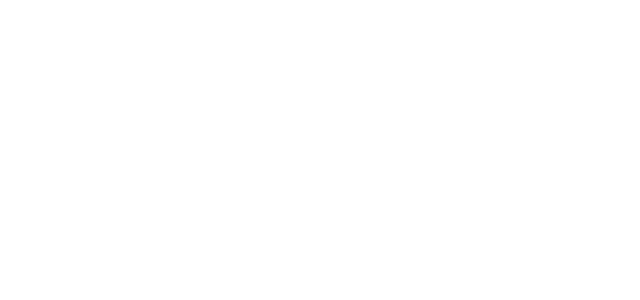
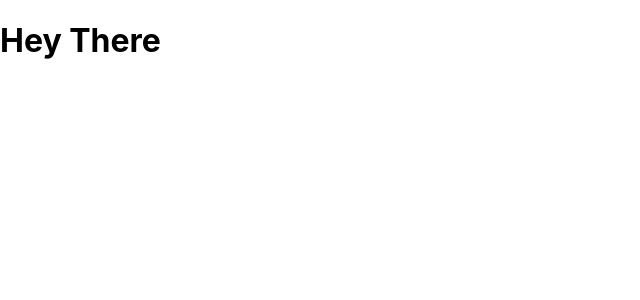
Before and after one commit to ktrahan2/personal-website, a React (Create React App) app: page / in a window 1280 px wide. Shown: the top 300 px of the page, without its empty margins (0-640 px from the left). Built offline with nearby package versions, Linux system fonts and the light colour scheme.

Commit message:
added header

```diff
--- a/src/App.js
+++ b/src/App.js
@@ -3,7 +3,7 @@
 export default function App() {
   return (
     <div>
-
+      <h1>Hey There</h1>
     </div>
   )
 }
```
